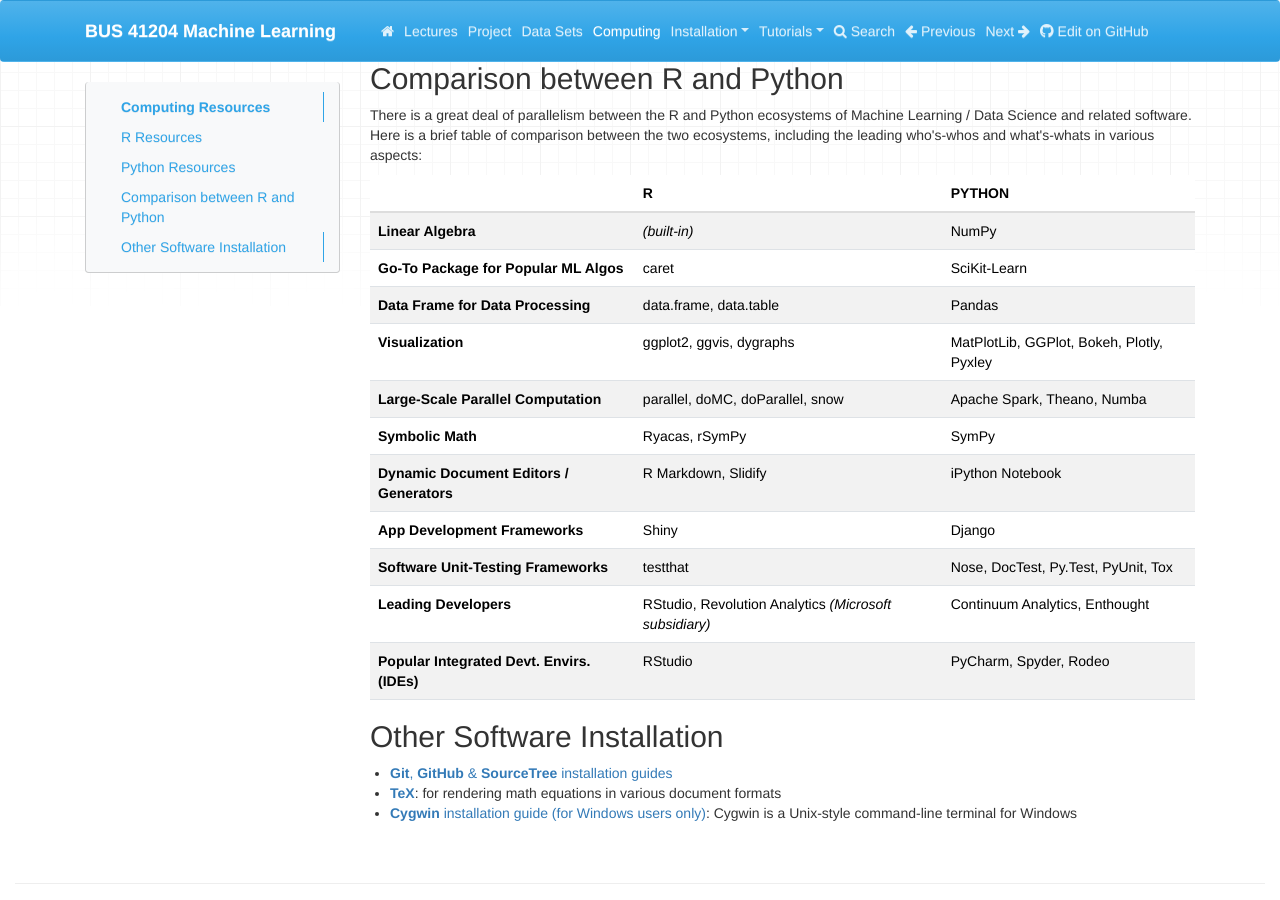
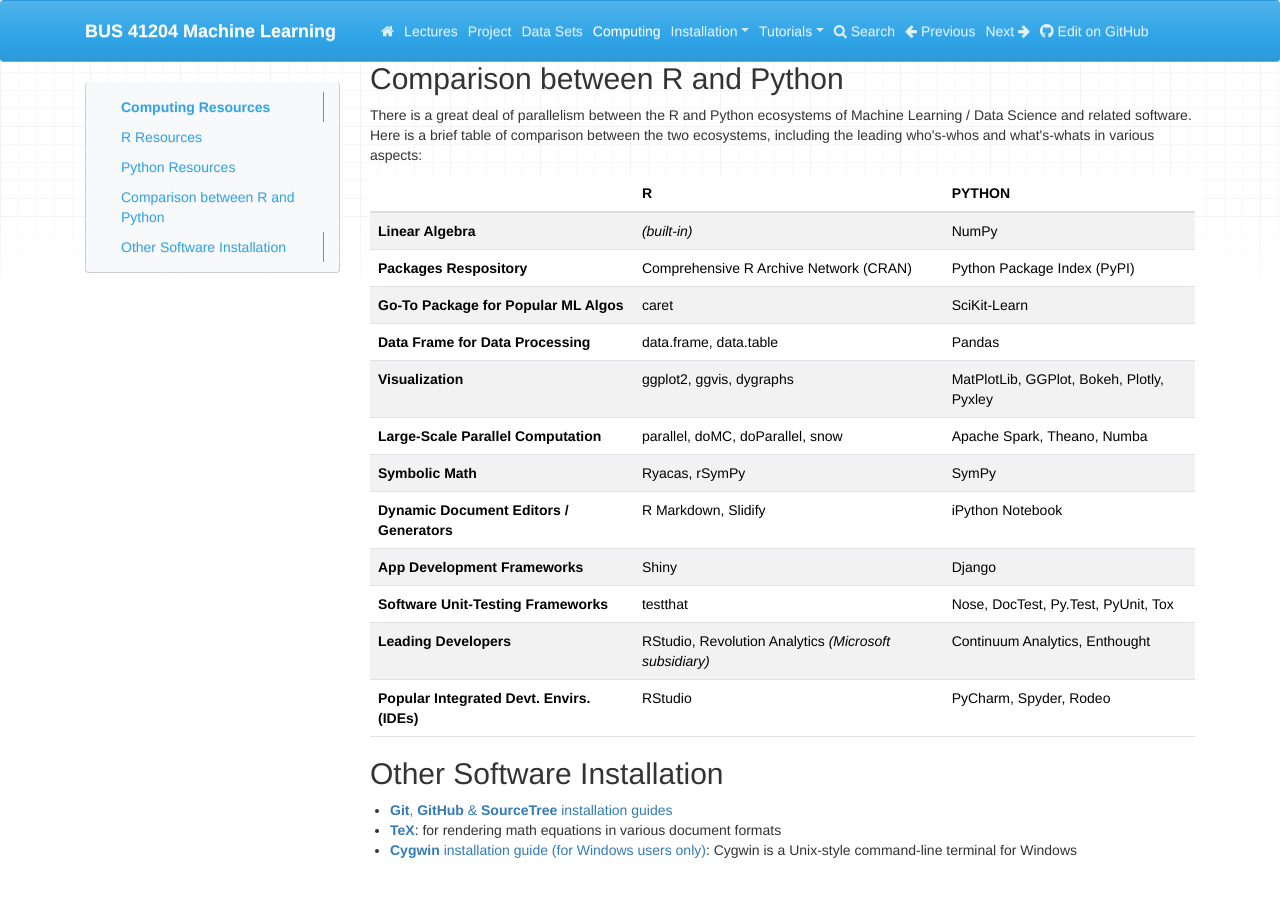
Before and after one commit to ChicagoBoothML/MachineLearning_Fall2015, an MkDocs documentation site: the page built from docs/Computing.md, in a window 1280 px wide and 900 px high, scrolled down 936 px. Built offline with MkDocs 1.6.1, drawn with Linux system fonts in a browser that asks for light colours; nearby versions of some CDN libraries; old or Windows-style settings are respelled for this version of MkDocs.

Commit message:
add packages repositories

```diff
--- a/docs/Computing.md
+++ b/docs/Computing.md
@@ -60,6 +60,7 @@
 |                                             | R                                                      | PYTHON                                    |
 |:--------------------------------------------|:-------------------------------------------------------|:------------------------------------------|
 | **Linear Algebra**                          | *(built-in)*                                           | NumPy                                     |
+| **Packages Respository**                    | Comprehensive R Archive Network (CRAN)                 | Python Package Index (PyPI)               |
 | **Go-To Package for Popular ML Algos**      | caret                                                  | SciKit-Learn                              |
 | **Data Frame for Data Processing**          | data.frame, data.table                                 | Pandas                                    |
 | **Visualization**                           | ggplot2, ggvis, dygraphs                               | MatPlotLib, GGPlot, Bokeh, Plotly, Pyxley |
```
